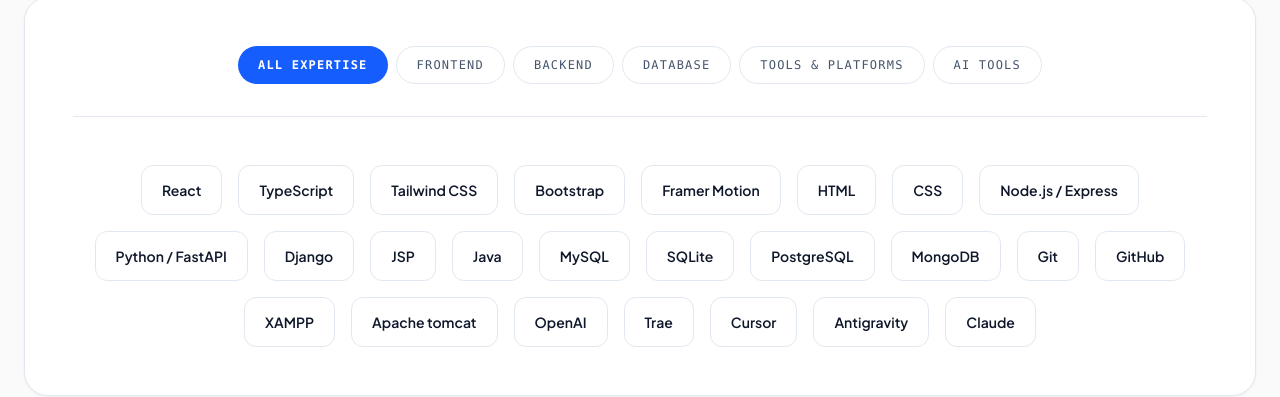
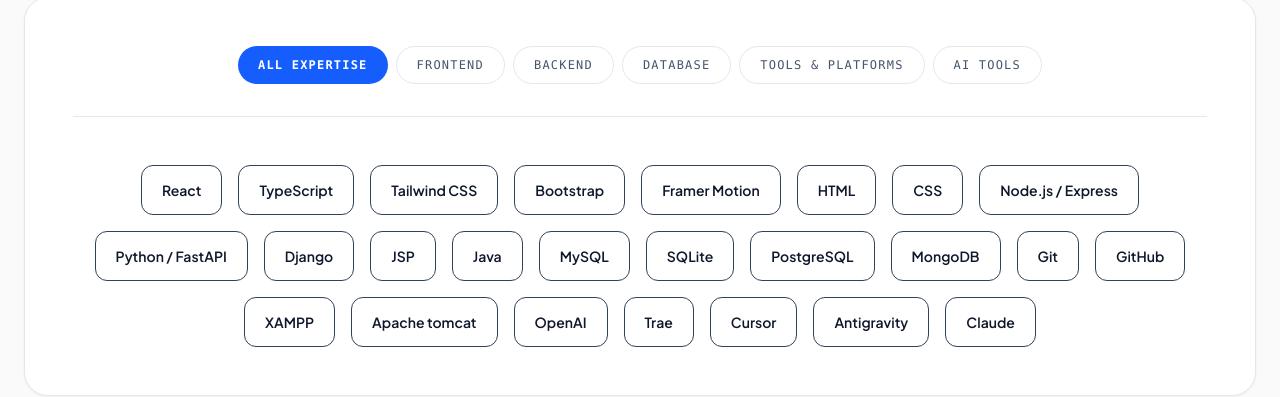
Before and after one commit to Dhruv-coder-128/Shah-Dhruv-Resume, a React (Vite) app: page / in a window 1280 px wide. Shown: the part 2315-2712 px from the top of the page. Built offline with nearby package versions, Linux system fonts and the light colour scheme; no server answers.

Commit message:
UI improvement

```diff
--- a/src/components/Footer.tsx
+++ b/src/components/Footer.tsx
@@ -29,11 +29,8 @@
 
         {/* Center: Quote */}
         <div className="text-center">
-          <p className="text-xs italic text-slate-600">
-            "Simplicity is the ultimate sophistication."
-          </p>
-          <p className="text-[9px] font-mono text-slate-500 uppercase tracking-widest mt-1">
-            — Leonardo da Vinci
+          <p className="text-xl font-bold text-blue-600 ">
+            "Code. Create. Improve. Repeat."
           </p>
         </div>
 
--- a/src/components/Skills.tsx
+++ b/src/components/Skills.tsx
@@ -154,7 +154,7 @@
                   transition={{ duration: 0.4 }}
                   className="group"
                 >
-                  <div className="px-5 py-3 rounded-xl border border-slate-200 bg-white hover:border-blue-600 hover:bg-blue-50 transition-all duration-300 cursor-pointer">
+                  <div className="px-5 py-3 rounded-xl border border-slate-700 bg-white hover:border-blue-500 hover:bg-blue-50 transition-all duration-300 cursor-pointer">
                     <span className="text-sm font-semibold text-slate-900 group-hover:text-blue-600 transition-colors">
                       {skill.name}
                     </span>
```
